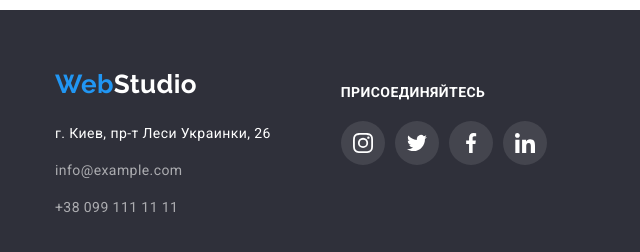
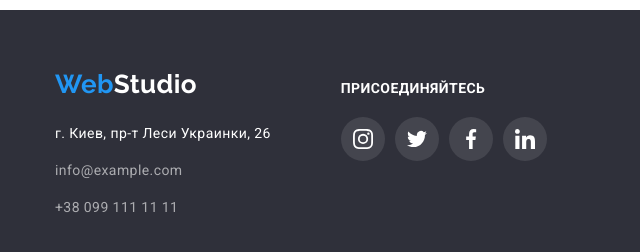
Before and after one commit to shatniydmitriy/goit-markup-hw-04, a plain HTML site: page portfolio.html in a window 1280 px wide. Shown: the part 1622-1874 px from the top of the page, 0-640 px from the left. Drawn offline with nearby package versions, Linux system fonts and the light colour scheme.

Commit message:
updata css4

```diff
--- a/css/styles.css
+++ b/css/styles.css
@@ -144,6 +144,8 @@ img {
 .auth-nav .link {
     color: var(--text-color);
     font-weight: 500;
+    display: flex;
+    align-items: center;
 }
 
 .auth-nav .link:hover,
@@ -329,11 +331,10 @@ img {
 .social-media {
     display: flex;
     justify-content: center;
+    margin-bottom: 30px;
 }
 
-.social-media-item {
-    padding-bottom: 30px;
-}
+
 
 .social-media-item:not(:last-child) {
     margin-right: 10px;
@@ -629,15 +630,12 @@ img {
 }
 .footer-container {
     display: flex;
-    width: 1200px;
-    padding-left: 15px;
-    padding-right: 15px;
-    margin-left: auto;
-    margin-right: auto;
+    align-items: baseline;
+
 }
 .second-footer {
     margin-left: 70px;
-    padding-top: 15px;
+
 }
 
 .footer-title {
--- a/portfolio.html
+++ b/portfolio.html
@@ -173,6 +173,7 @@
             </section>
         </main>
         <footer class="page-footer">
+            <div class="container">
                 <div class="footer-container">
                     <div class="primary-footer">
                         <a href="./index.html" class="logo link logo-second">
@@ -189,7 +190,7 @@
                         </address>
                     </div>
                     <div class="second-footer">
-                    <h2 class="footer-title">присоединяйтесь</h2>
+                        <p class="footer-title">присоединяйтесь</p>
                         <ul class="footer-social">
                             <li class="footer-social-link list">
                                 <a class="social-link link" href="" target="_blank" rel="noopener noreferrer" aria-label="imstagram">
@@ -225,7 +226,7 @@
                             </li>
                         </ul>
                     </div>
-
+                </div>
 
 
 
```
Also changed, not shown: index.html (+4 -3 lines). Lines whose indentation alone changed are shown as unchanged.
